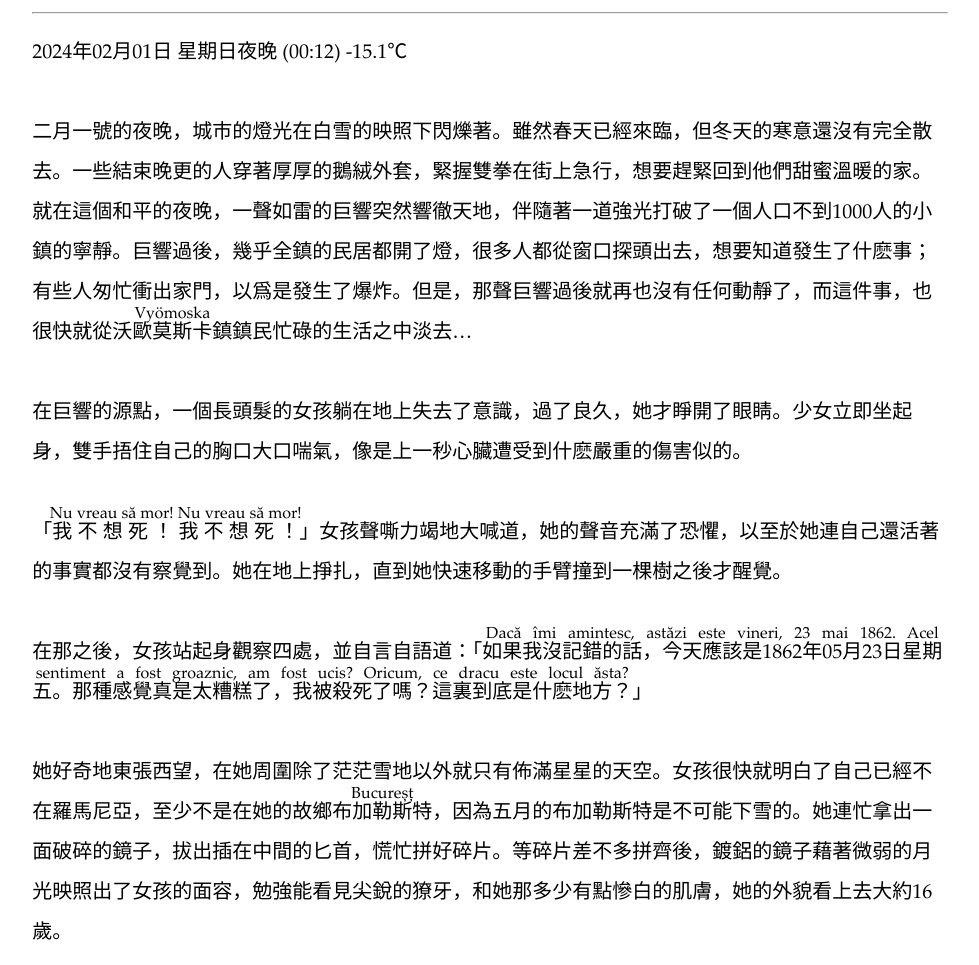
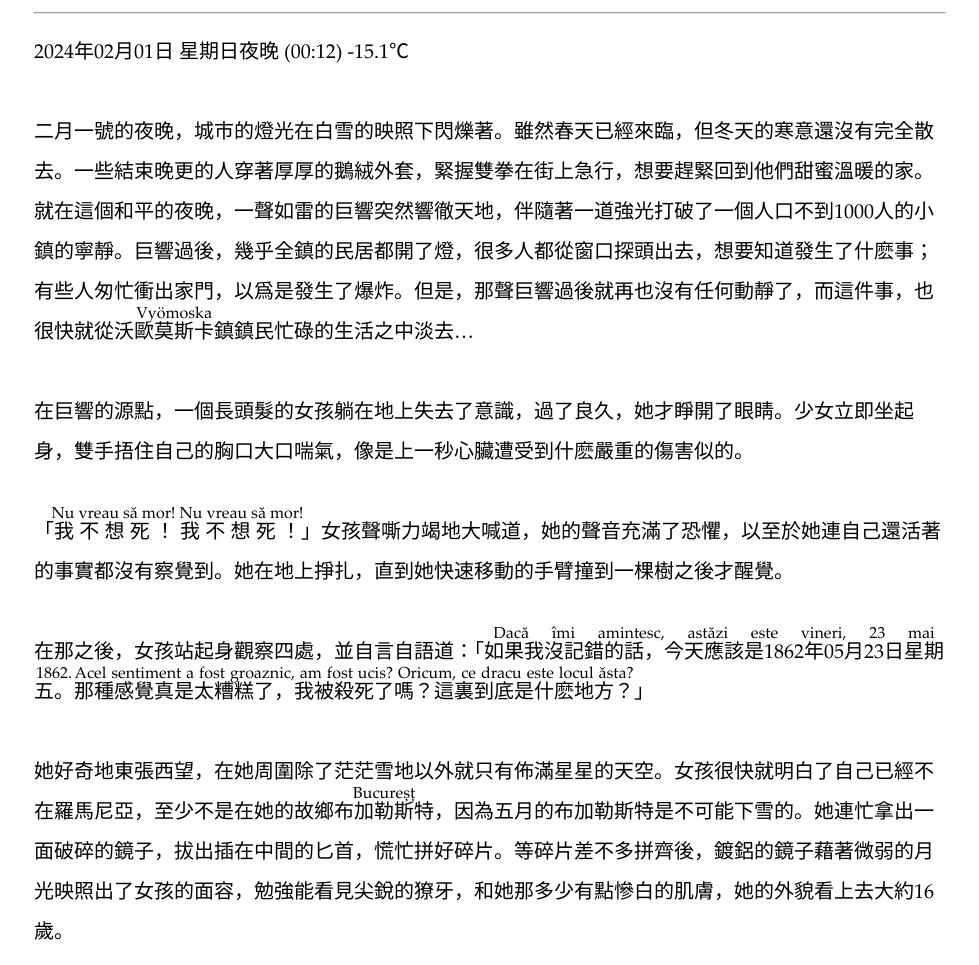
Before and after one commit to YamiyoshinLevi/Landing-Page-React, a plain HTML site: page novels/Vampire-01.html in a window 1280 px wide. Shown: the part 132-1097 px from the top of the page, without its empty margins (150-1129 px from the left). Drawn offline with Linux system fonts and the light colour scheme; a web font is replaced by a local one.

Commit message:
Update Vampire-01.html

```diff
--- a/novels/Vampire-01.html
+++ b/novels/Vampire-01.html
@@ -39,7 +39,7 @@
               <br><br>
               「<ruby>我不想死！我不想死！<rt>Nu vreau să mor! Nu vreau să mor!</rt></ruby>」女孩聲嘶力竭地大喊道，她的聲音充滿了恐懼，以至於她連自己還活著的事實都沒有察覺到。她在地上掙扎，直到她快速移動的手臂撞到一棵樹之後才醒覺。
               <br><br>
-              在那之後，女孩站起身觀察四處，並自言自語道：「<ruby>如果我沒記錯的話，今天應該是1862年05月23日星期五。那種感覺真是太糟糕了，我被殺死了嗎？這裏到底是什麽地方？<rt>Dacă îmi amintesc, astăzi este vineri, 23 mai 1862. Acel sentiment a fost groaznic, am fost ucis? Oricum, ce dracu este locul ăsta?</rt></ruby>」
+              在那之後，女孩站起身觀察四處，並自言自語道：「<ruby>如果我沒記錯的話，今天應該是1862年05月23日星期五。<rt>Dacă îmi amintesc, astăzi este vineri, 23 mai 1862.</rt></ruby><ruby>那種感覺真是太糟糕了，我被殺死了嗎？這裏到底是什麽地方？<rt>Acel sentiment a fost groaznic, am fost ucis? Oricum, ce dracu este locul ăsta?</rt></ruby>」
               <br><br>
               她好奇地東張西望，在她周圍除了茫茫雪地以外就只有佈滿星星的天空。女孩很快就明白了自己已經不在羅馬尼亞，至少不是在她的故鄉<ruby>布加勒斯特<rt>Bucureșț</rt></ruby>，因為五月的布加勒斯特是不可能下雪的。她連忙拿出一面破碎的鏡子，拔出插在中間的匕首，慌忙拼好碎片。等碎片差不多拼齊後，鍍鋁的鏡子藉著微弱的月光映照出了女孩的面容，勉強能看見尖銳的獠牙，和她那多少有點慘白的肌膚，她的外貌看上去大約16歲。
               <br><br>
```
